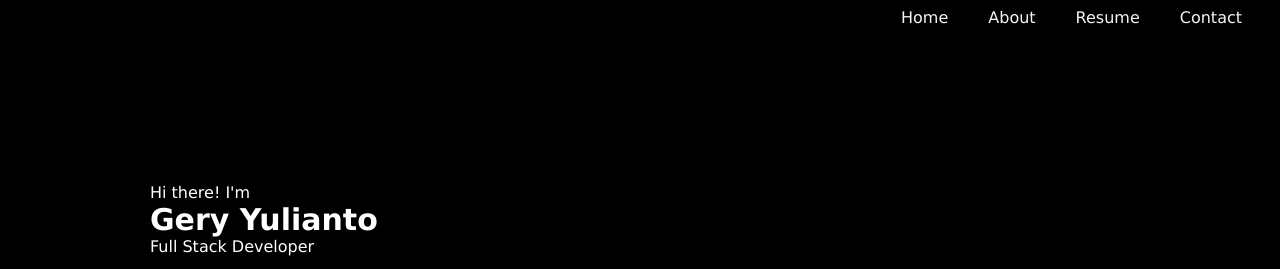
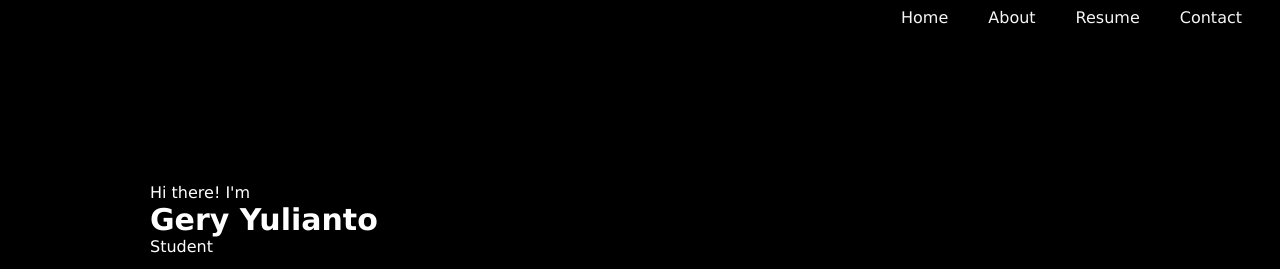
Before and after one commit to GeryYulianto/portofolio, a plain HTML site: page index.html in a window 1280 px wide. Shown: the top 269 px of the page. Drawn offline with nearby package versions, Linux system fonts and the light colour scheme.

Commit message:
Update index.html

```diff
--- a/index.html
+++ b/index.html
@@ -30,7 +30,7 @@
     <main>
         <section id="about-section">
             <div class="about-text">
-                <p>Hi there! I'm <br class="br-margin"><span>Gery Yulianto</span><br class="br-margin">Full Stack Developer</p>
+                <p>Hi there! I'm <br class="br-margin"><span>Gery Yulianto</span><br class="br-margin">Student</p>
                 <button class="hire-me">Hire Me!</button>
             </div>
             <!-- <img src="images/alex-middleton-aka-hHVgZQ8-unsplash.jpg" alt="Gery's Photo"> -->
```
